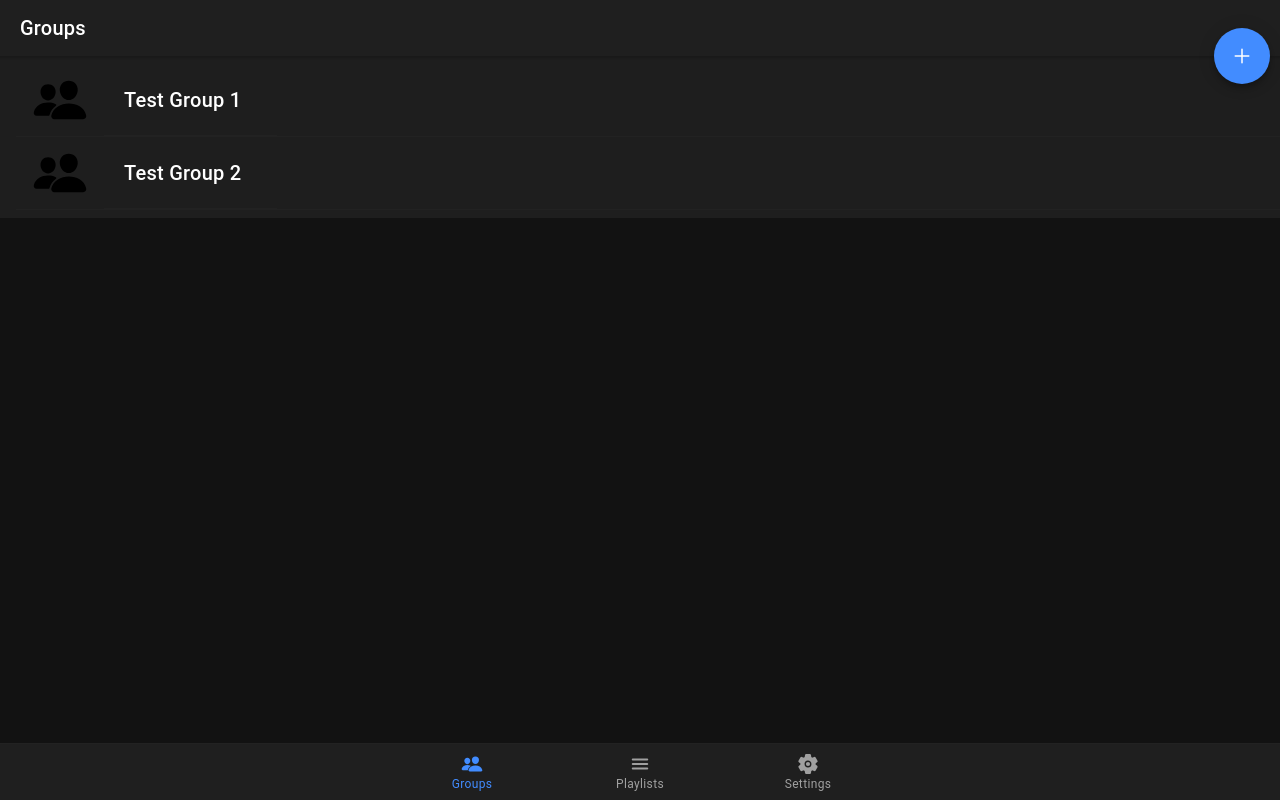
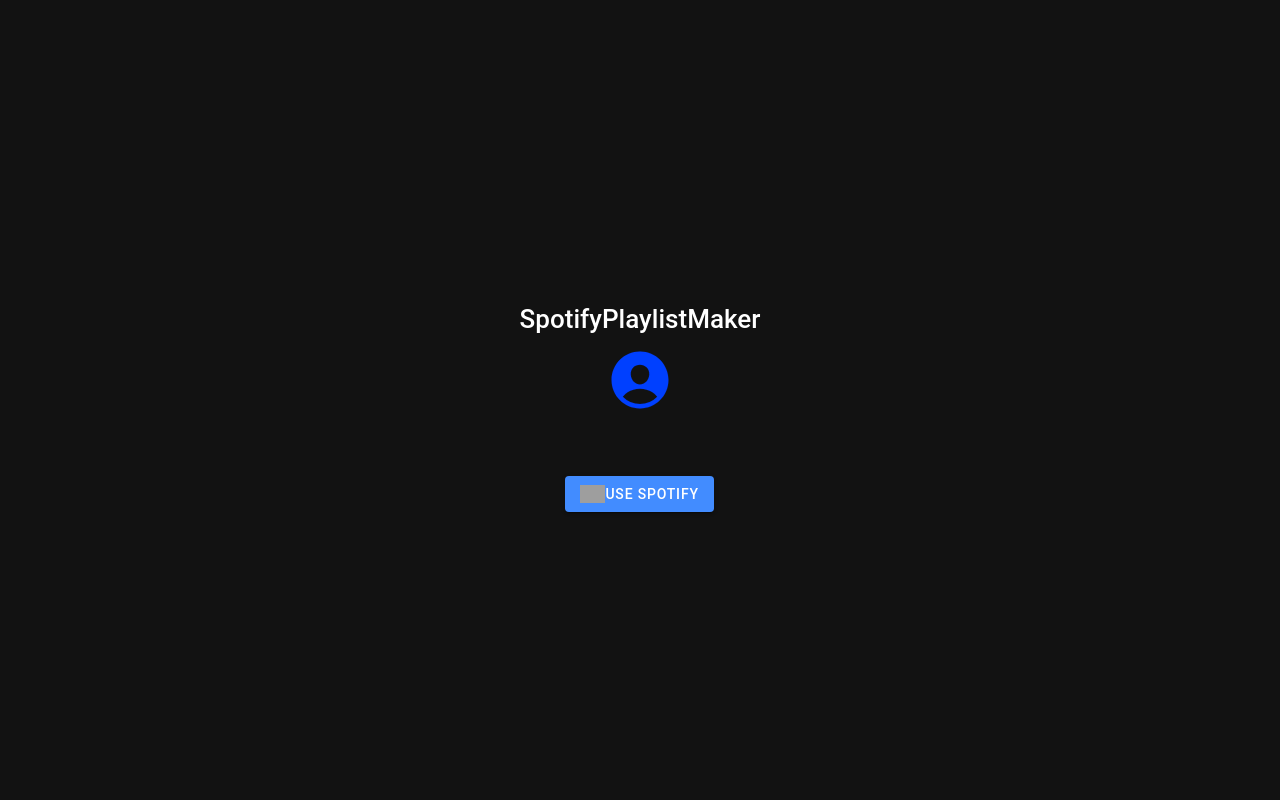
Before and after one commit to scrungus/SpotifyPlaylistMaker, a React (Create React App) app in the folder frontend/: page / in a window 1280 px wide. Before the commit this address led to /groups. Built offline with nearby package versions, Linux system fonts and the light colour scheme; grey boxes are pictures that could not be loaded.

Commit message:
Add a simple login screen.

```diff
--- a/frontend/package.json
+++ b/frontend/package.json
@@ -17,6 +17,7 @@
     "@types/react-router": "^5.1.11",
     "@types/react-router-dom": "^5.1.7",
     "ionicons": "^5.4.0",
+    "node-sass": "^5.0.0",
     "react": "^17.0.1",
     "react-dom": "^17.0.1",
     "react-router": "^5.2.0",
--- a/frontend/src/App.tsx
+++ b/frontend/src/App.tsx
@@ -1,20 +1,12 @@
-import { Redirect, Route } from 'react-router-dom';
+import React, { useState, useContext } from "react";
+import { Route } from 'react-router-dom';
 import {
   IonApp,
-  IonIcon,
-  IonLabel,
-  IonRouterOutlet,
-  IonTabBar,
-  IonTabButton,
-  IonTabs,
+  IonRouterOutlet
 } from '@ionic/react';
 import { IonReactRouter } from '@ionic/react-router';
-import { people, menu, settings } from 'ionicons/icons';
+import MainTabs from './pages/MainTabs';
 import Login from './pages/Login';
-import CreateGroup from './pages/CreateGroup';
-import Groups from './pages/Groups';
-import Playlists from './pages/Playlists';
-import Settings from './pages/Settings';
 
 /* Core CSS required for Ionic components to work properly */
 import '@ionic/react/css/core.css';
@@ -35,49 +27,44 @@
 /* Theme variables */
 import './theme/variables.css';
 
-const App: React.FC = () => (
-  <IonApp>
-    <IonReactRouter>
-      <IonTabs>
+/* Stuff related to hiding the tabs on the login screen.
+   See https://stackoverflow.com/a/62362139. */
+interface IUserManager {
+  setIsLoggedIn: Function;
+}
+const user: IUserManager = {
+  setIsLoggedIn: () => {}
+};
+export const UserContext = React.createContext<IUserManager>(user);
+
+const IonicApp: React.FC = () => {
+  /* Depending on whether isLoggedIn is false or true, the page will
+     either become the login screen with no tab bar, or the original
+     screen with the tab bar and the currently selected tab. */
+  const [isLoggedIn, setIsLoggedIn] = useState(false);
+  const user = useContext(UserContext);
+  user.setIsLoggedIn = setIsLoggedIn;
+
+  return (
+    <IonApp>
+      <IonReactRouter>
         <IonRouterOutlet>
-          {/* TODO implement login screen with no tabs */}
-          {/* <Route exact path="/login">
-            <Login />
-          </Route> */}
-          <Route exact path="/groups">
-            <Groups />
-          </Route>
-          <Route exact path="/playlists">
-            <Playlists />
-          </Route>
-          <Route exact path="/settings">
-            <Settings />
-          </Route>
-          <Route exact path="/create_group">
-            <CreateGroup />
-          </Route>
-          <Route exact path="/">
-            <Redirect to="/groups"/>
-          </Route>
-          {/* TODO change default to login */}
+          <Route exact path="/login" component={Login} />
+          <Route path="/" component={isLoggedIn ? MainTabs : Login} />
         </IonRouterOutlet>
-        <IonTabBar slot="bottom">
-          <IonTabButton tab="groups" href="/groups">
-            <IonIcon icon={people} />
-            <IonLabel>Groups</IonLabel>
-          </IonTabButton>
-          <IonTabButton tab="playlists" href="/playlists">
-            <IonIcon icon={menu} />
-            <IonLabel>Playlists</IonLabel>
-          </IonTabButton>
-          <IonTabButton tab="settings" href="/settings">
-            <IonIcon icon={settings} />
-            <IonLabel>Settings</IonLabel>
-          </IonTabButton>
-        </IonTabBar>
-      </IonTabs>
-    </IonReactRouter>
-  </IonApp>
-);
+      </IonReactRouter>
+    </IonApp>
+  );
+};
+
+const App: React.FC = () => {
+  /* This thing basically allows other pages to access isLoggedIn
+     (i.e. it lets the login page actually function). */
+  return (
+    <UserContext.Provider value={user}>
+      <IonicApp />
+    </UserContext.Provider>
+  );
+};
 
 export default App;
--- /dev/null
+++ b/frontend/src/pages/Login.css
@@ -0,0 +1,21 @@
+.fullheight {
+  height: 100%;
+}
+
+.xc {
+  display: flex;
+  align-items: center;
+  justify-content: center;
+}
+
+.vcs {
+  display: flex;
+  flex-direction: column;
+  align-items: center;
+}
+
+.hcs {
+  display: flex;
+  flex-direction: row;
+  align-items: center;
+}
--- a/frontend/src/pages/Login.tsx
+++ b/frontend/src/pages/Login.tsx
@@ -1,4 +1,4 @@
-import React from 'react'
+import React, { useState, useContext } from "react";
 import {
     IonContent,
     IonHeader,
@@ -18,6 +18,9 @@
 
 import { personCircle } from 'ionicons/icons'
 
+// CSS stuff to centralise the UI.
+import './Login.css';
+
 /* Core CSS required for Ionic components to work properly */
 import '@ionic/react/css/core.css';
 
@@ -34,51 +37,56 @@
 import '@ionic/react/css/flex-utils.css';
 import '@ionic/react/css/display.css';
 
+// This lets the login page flag that the user has logged in.
+import { UserContext } from "../App";
+
 /* Theme variables */
-// import '../theme/variables.css';
+import '../theme/variables.css';
 
 const Login: any = () => {
+
+  /* This part allows the user to log in if they use a valid username
+     and password. We want probably want to make the request to the
+     auth service from here. */
+
+  //const [userName, setUserName] = useState<string>("");
+  //const [password, setPassword] = useState<string>("");
+  const user = useContext(UserContext);
+
+  const loginClick = () => {
+    //setBusy(true);
+    //if (userName === "a" && password === "a") {
+    user.setIsLoggedIn(true);
+    //} else {
+    //}
+    //setBusy(false);
+  };
+
   return (
     <IonPage>
-        <IonContent fullscreen>
-            <IonRow>
-                    <IonCol>
-                    <IonIcon
-                    style={{ fontSize: "70px", color: "#0040ff" }}
-                    icon={personCircle}
-                    />
-                </IonCol>
-            </IonRow>
-
-            <IonRow>
-                <IonCol>
-                    <IonItem>
-                        <IonLabel position="floating"> Email</IonLabel>
-                        <IonInput
-           type="email"
-                            // value={email}
-                            // onIonChange={(e) => utils.setEmail(e.detail.value!)}
-                            >
-                        </IonInput>
-                    </IonItem>
-                </IonCol>
-            </IonRow>
-
-            <IonRow>
-                <IonCol>
-                    <IonButton expand="block">Login</IonButton>
-                    <IonItem routerLink="/tab1">
-                        <IonLabel>Tab 1</IonLabel>
-                    </IonItem>
-                </IonCol>
-            </IonRow>
-        </IonContent>
-
-
-
-
+      <IonContent fullscreen>
+        <div className="fullheight xc">
+          <div className="vcs">
+            <h1>SpotifyPlaylistMaker</h1>
+            <IonIcon icon={personCircle}
+              style={{ fontSize: "70px", color: "#0040ff" }} />
+            <br></br><br></br><br></br>
+            <IonButton onClick={loginClick} >
+              <img src="https://upload.wikimedia.org/wikipedia/commons/1/19/Spotify_logo_without_text.svg"
+                width="25" />
+              <IonLabel>Use Spotify</IonLabel>
+            </IonButton>
+          </div>
+        </div>
+      </IonContent>
     </IonPage>
   );
 };
 
+/* I'm keeping this here in case we decide to use it in the future.
+<IonItem>
+  <IonLabel position="floating">Email</IonLabel>
+  <IonInput type="email"></IonInput>
+</IonItem> */
+
 export default Login;
--- /dev/null
+++ b/frontend/src/pages/MainTabs.tsx
@@ -0,0 +1,77 @@
+import { Redirect, Route } from 'react-router-dom';
+import {
+  IonApp,
+  IonIcon,
+  IonLabel,
+  IonRouterOutlet,
+  IonTabBar,
+  IonTabButton,
+  IonTabs,
+} from '@ionic/react';
+import { IonReactRouter } from '@ionic/react-router';
+import { people, menu, settings } from 'ionicons/icons';
+import CreateGroup from './CreateGroup';
+import Groups from './Groups';
+import Playlists from './Playlists';
+import Settings from './Settings';
+
+/* Core CSS required for Ionic components to work properly */
+import '@ionic/react/css/core.css';
+
+/* Basic CSS for apps built with Ionic */
+import '@ionic/react/css/normalize.css';
+import '@ionic/react/css/structure.css';
+import '@ionic/react/css/typography.css';
+
+/* Optional CSS utils that can be commented out */
+import '@ionic/react/css/padding.css';
+import '@ionic/react/css/float-elements.css';
+import '@ionic/react/css/text-alignment.css';
+import '@ionic/react/css/text-transformation.css';
+import '@ionic/react/css/flex-utils.css';
+import '@ionic/react/css/display.css';
+
+/* Theme variables */
+import '../theme/variables.css';
+
+const MainTabs: React.FC = () => (
+  <IonApp>
+    <IonReactRouter>
+      <IonTabs>
+        <IonRouterOutlet>
+          <Route exact path="/groups">
+            <Groups />
+          </Route>
+          <Route exact path="/playlists">
+            <Playlists />
+          </Route>
+          <Route exact path="/settings">
+            <Settings />
+          </Route>
+          <Route exact path="/create_group">
+            <CreateGroup />
+          </Route>
+          <Route exact path="/">
+            <Redirect to="/groups"/>
+          </Route>
+        </IonRouterOutlet>
+        <IonTabBar slot="bottom">
+          <IonTabButton tab="groups" href="/groups">
+            <IonIcon icon={people} />
+            <IonLabel>Groups</IonLabel>
+          </IonTabButton>
+          <IonTabButton tab="playlists" href="/playlists">
+            <IonIcon icon={menu} />
+            <IonLabel>Playlists</IonLabel>
+          </IonTabButton>
+          <IonTabButton tab="settings" href="/settings">
+            <IonIcon icon={settings} />
+            <IonLabel>Settings</IonLabel>
+          </IonTabButton>
+        </IonTabBar>
+      </IonTabs>
+    </IonReactRouter>
+  </IonApp>
+);
+
+export default MainTabs;
```
Also changed, not shown: frontend/src/pages/MainTabs.css (added), 2 other files (tests, documents, lock files or other folders).
